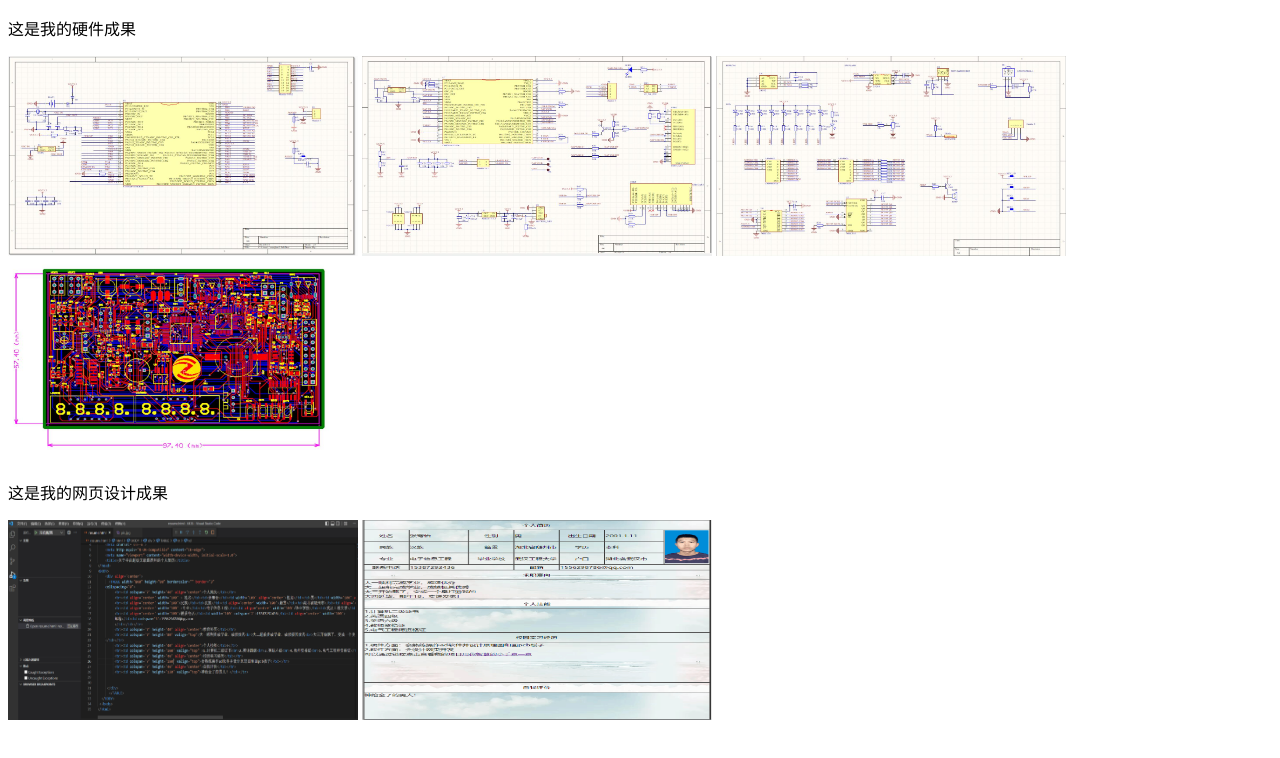
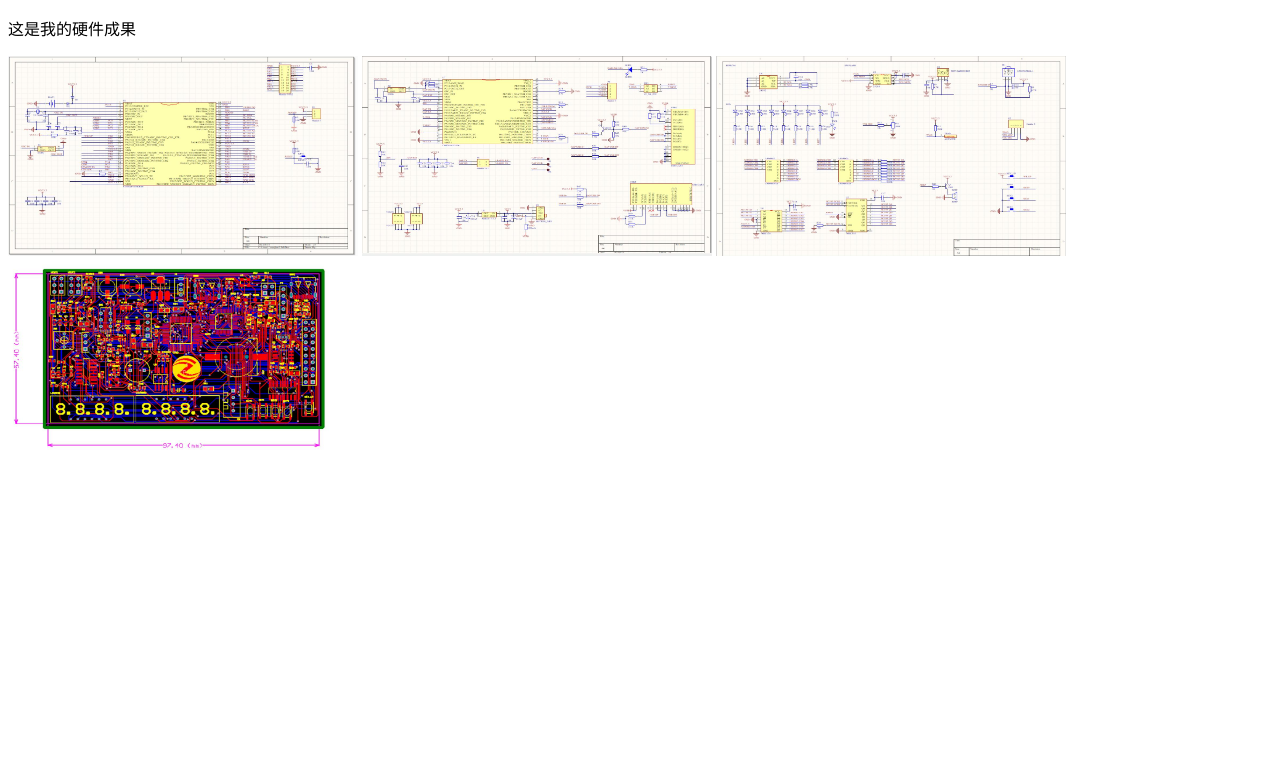
Before and after one commit to Liuyingbo2000/Liuyingbo2000.github.io, a plain HTML site: page study.html in a window 1280 px wide. Drawn offline with Linux system fonts and the light colour scheme.

Commit message:
Update study.html

```diff
--- a/study.html
+++ b/study.html
@@ -4,7 +4,7 @@
     <meta charset="UTF-8">
     <meta http-equiv="X-UA-Compatible" content="IE=edge">
     <meta name="viewport" content="width=device-width, initial-scale=1.0">
-    <title>我的成果</title>
+    <title>深度学习入门</title>
 </head>
 <body>
     <p>这是我的硬件成果</p>
@@ -13,8 +13,5 @@
     <img src="https://liuyingbo2000.github.io/images/pi5.jpg" width="350" height="200">
     <img src="https://liuyingbo2000.github.io/images/pi6.jpg" width="350" height="200">
     <br>
-    <p>这是我的网页设计成果</p>
-    <img src="https://liuyingbo2000.github.io/images/pic2.jpg" width="350" height="200">
-    <img src="https://liuyingbo2000.github.io/images/pic8.jpg" width="350" height="200">
 </body>
 </html>
```
